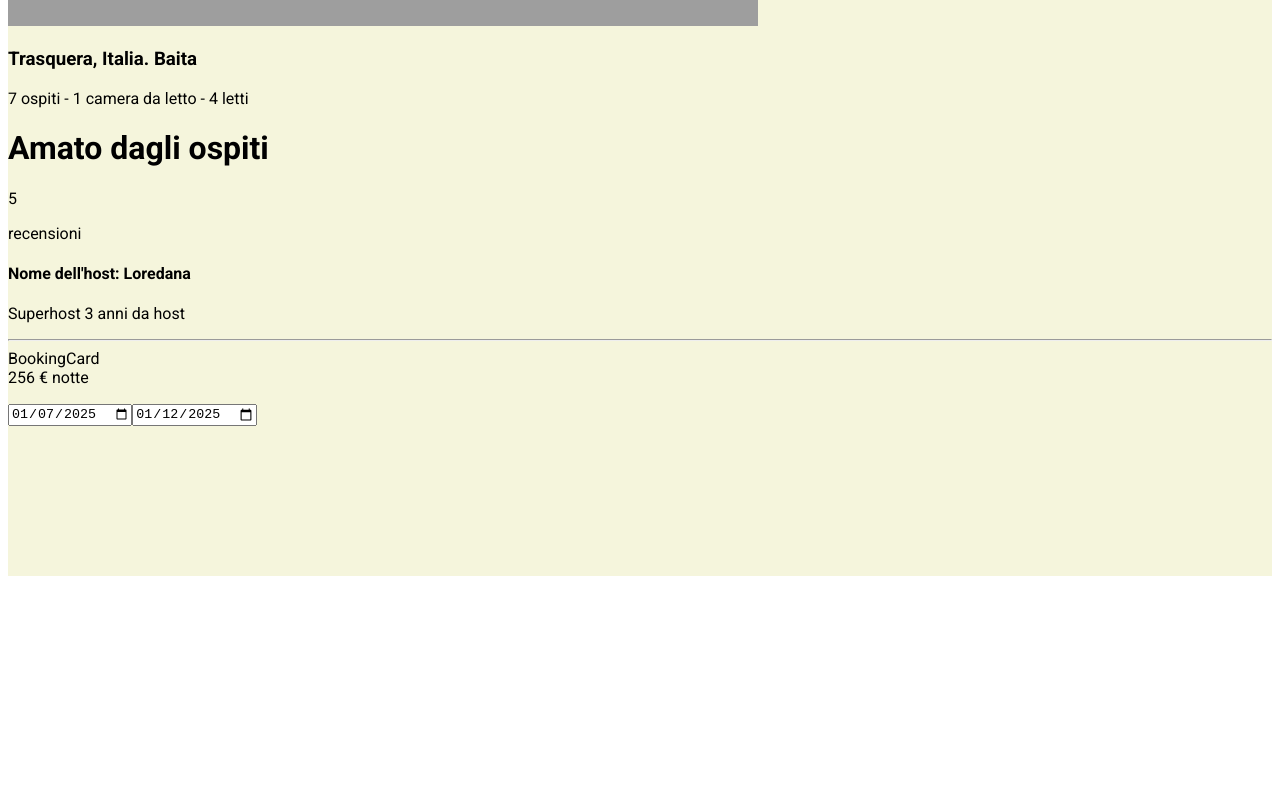
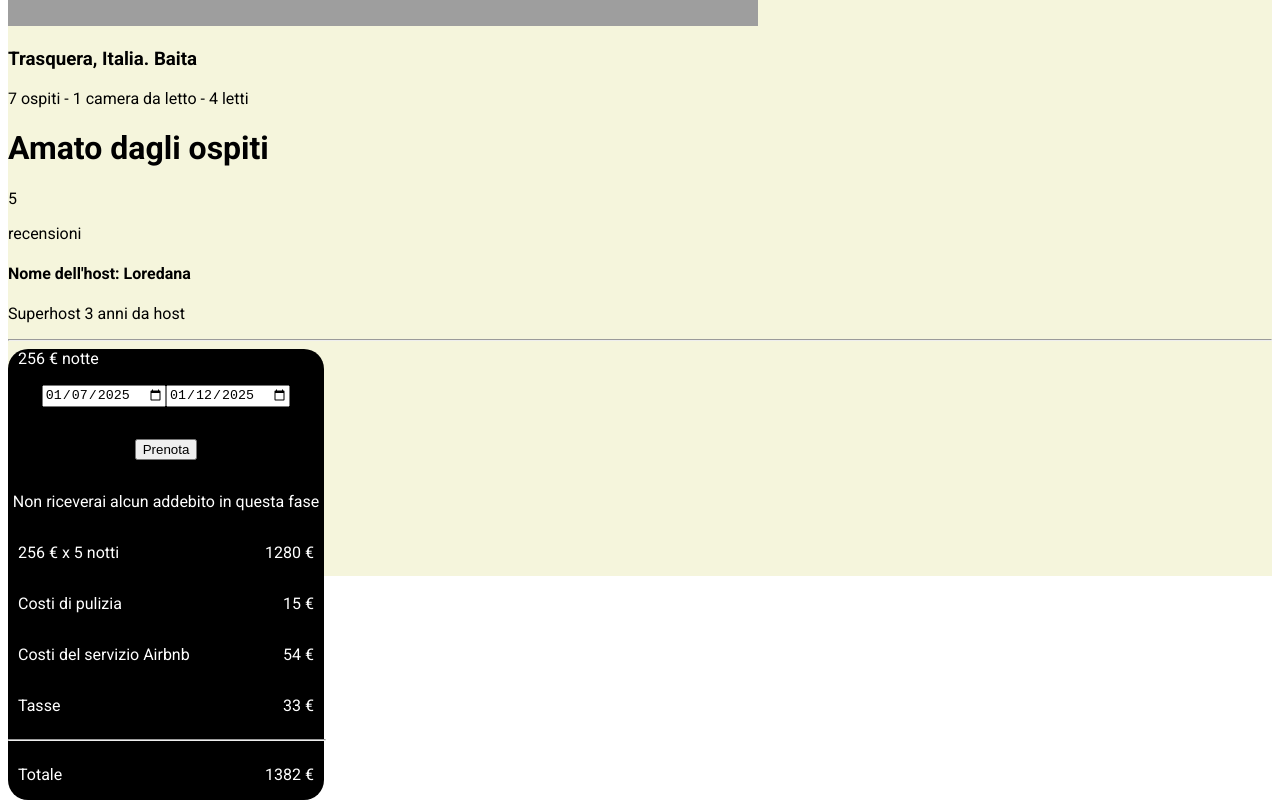
Before and after one commit to SpadaccinoNero7/clone-airbnb, a React (Vite) app: page /singlecard/1 in a window 1280 px wide. Shown: the part 464-1264 px from the top of the page. Before the commit the page ends 1048 px from the top, so only its background shows below. Built offline with nearby package versions, Linux system fonts and the light colour scheme; grey boxes are pictures that could not be loaded; a web font is replaced by a local one.

Commit message:
aggiunto stile per il bookingCard

```diff
--- a/src/components/card/bookingCard/BookingCard.jsx
+++ b/src/components/card/bookingCard/BookingCard.jsx
@@ -1,5 +1,6 @@
 import { useParams } from "react-router-dom";
 import { useFetch } from "../../../customHook/useFetch";
+import styles from "./bookingCard.module.scss";
 
 export default function BookingCard() {
   const { data, loading, error } = useFetch("/menu.json");
@@ -17,14 +18,58 @@ export default function BookingCard() {
     card.date.monthDigit
   ).padStart(2, "0")}-${String(card.date.checkout_date).padStart(2, "0")}`;
 
+  function handleMolt(num1, num2) {
+    return num1 * num2;
+  }
+
+  const firstNum = card.price.perNight;
+  const totalDays = card.date.checkout_date - card.date.checkin_date;
+  const totalPrice =
+    handleMolt(firstNum, totalDays) +
+    card.price.cleaning +
+    card.price.airbnbService +
+    card.price.taxes;
+
   return (
     <>
-      <div>BookingCard</div>
-      {card.price.perNight} € notte
-      <p>
-        <input type="date" defaultValue={checkinDate} />
-        <input type="date" defaultValue={checkoutDate} />
-      </p>
+      <div className={styles.bookingCard}>
+        <div className={styles.prn}>{card.price.perNight} € notte</div>
+        <div className={styles.date}>
+          <p>
+            <input type="date" defaultValue={checkinDate} />
+            <input type="date" defaultValue={checkoutDate} />
+          </p>
+          <p>
+            <button>Prenota</button>
+          </p>
+        </div>
+        <p>Non riceverai alcun addebito in questa fase</p>
+        <div className={styles.priceBooking}>
+          <div className={styles.priceNigths}>
+            <p>
+              {card.price.perNight} € x {totalDays} notti
+            </p>
+            <p>{handleMolt(firstNum, totalDays)} €</p>
+          </div>
+          <div className={styles.priceCleaning}>
+            <p>Costi di pulizia</p>
+            <p>{card.price.cleaning} €</p>
+          </div>
+          <div className={styles.priceService}>
+            <p>Costi del servizio Airbnb</p>
+            <p>{card.price.airbnbService} €</p>
+          </div>
+          <div className={styles.priceTaxes}>
+            <p>Tasse</p>
+            <p>{card.price.taxes} €</p>
+          </div>
+          <hr className={styles.hr} />
+          <div className={styles.priceTotal}>
+            <p>Totale</p>
+            <p>{totalPrice} €</p>
+          </div>
+        </div>
+      </div>
     </>
   );
 }
--- /dev/null
+++ b/src/components/card/bookingCard/bookingCard.module.scss
@@ -0,0 +1,34 @@
+.bookingCard {
+    display: flex;
+    flex-direction: column;
+    background-color: #000000;
+    border-radius: 20px;
+    color: white;
+    width: 25%;
+    text-align: center;
+}
+
+.prn {
+    text-align: left;
+    margin-left: 10px;
+}
+
+.priceBooking {
+    display: flex;
+    flex-direction: column;
+}
+
+.priceNigths, .priceCleaning, .priceService, .priceTaxes, .priceTotal {
+    display: flex;
+    justify-content: space-between;
+    margin: 0 10px;
+}
+
+.date {
+    display: flex;
+    flex-direction: column;
+    align-items: center;
+}
+.hr {
+    width: 100%;
+}
--- a/src/components/card/singelCard/singleCard.module.scss
+++ b/src/components/card/singelCard/singleCard.module.scss
@@ -9,5 +9,4 @@
     height: 100vh;
     display: flex;
     flex-direction: column;
-    overflow: hidden;
 }
```
